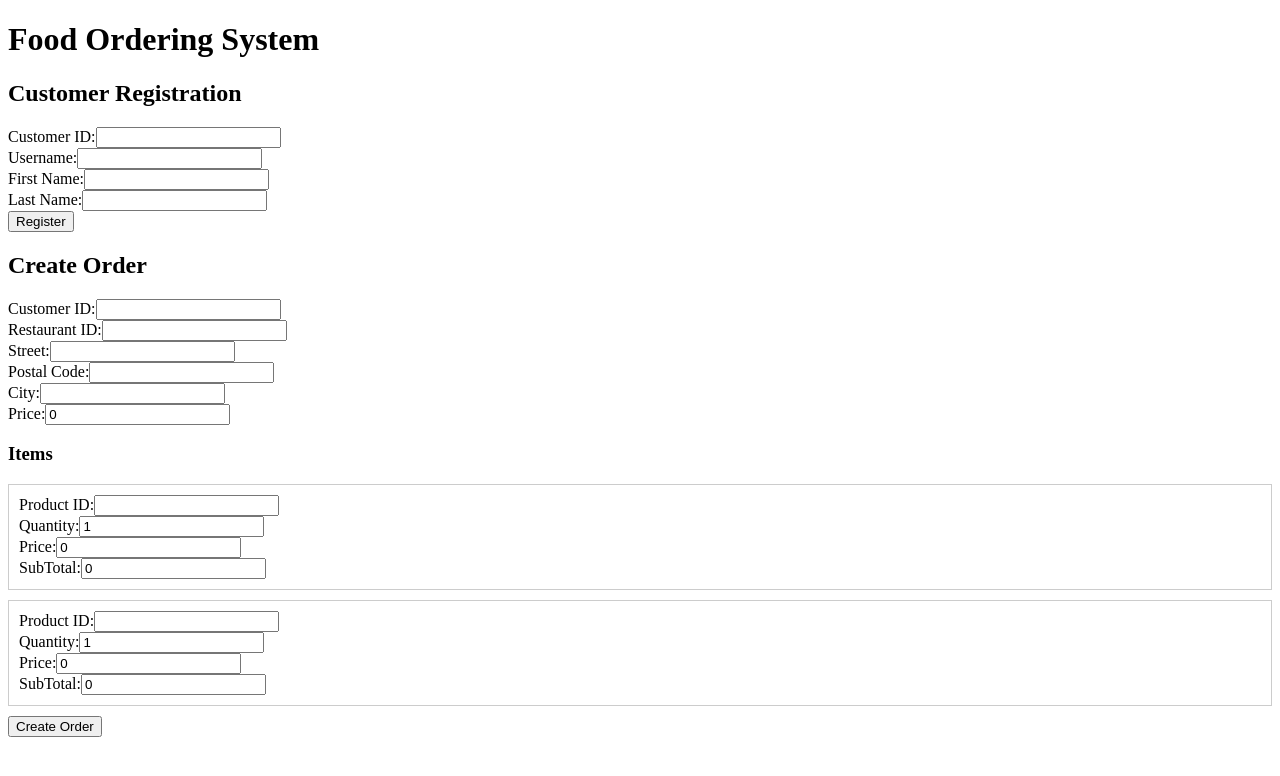
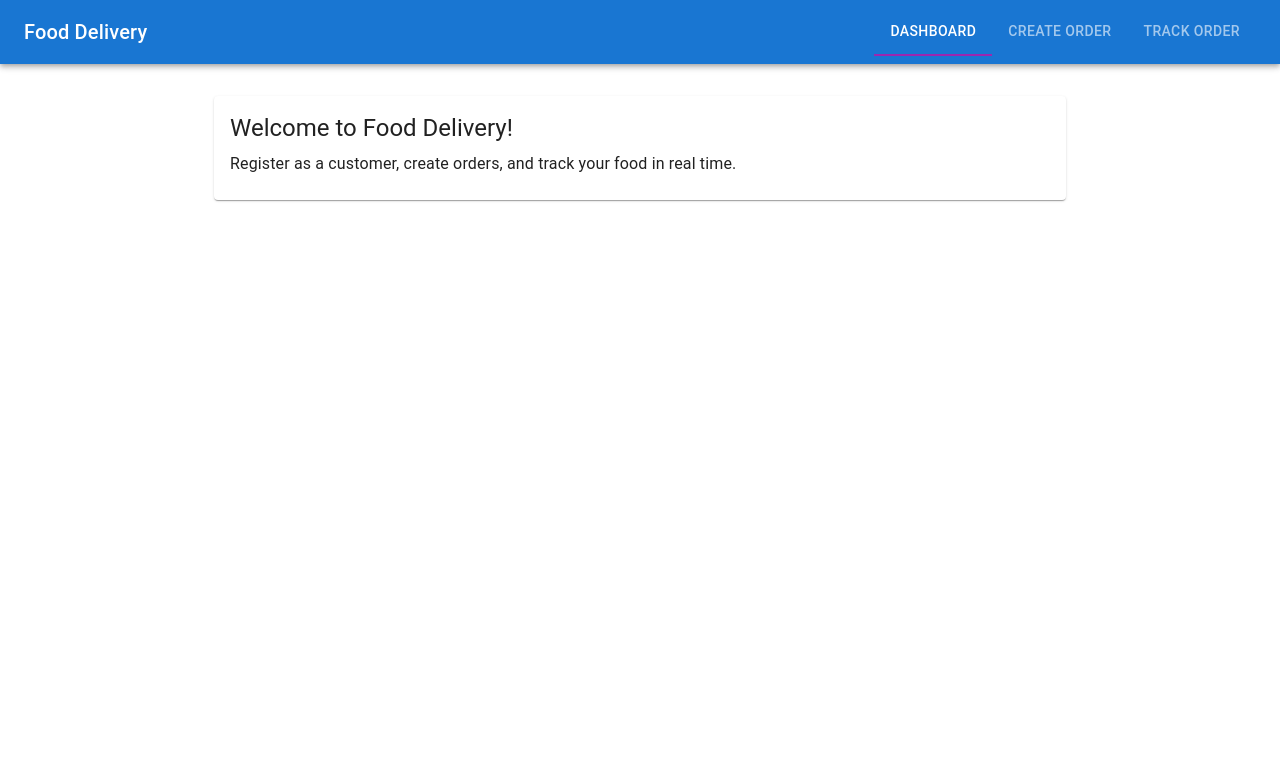
Before and after one commit to prithvik1998/event-driven-microservices, a React (Create React App) app in the folder frontend-service/: page / in a window 1280 px wide. Shown: the top 776 px of the page. Built offline with nearby package versions, Linux system fonts and the light colour scheme.

Commit message:
Modernize frontend with Material-UI

```diff
--- a/frontend-service/src/App.js
+++ b/frontend-service/src/App.js
@@ -1,18 +1,33 @@
 import React from 'react';
-import CustomerRegistration from './components/CustomerRegistration';
+import { Container, CssBaseline, Box, Typography, AppBar, Toolbar, Tabs, Tab } from '@mui/material';
+import Dashboard from './components/Dashboard';
 import OrderForm from './components/OrderForm';
+import OrderTracking from './components/OrderTracking';
 
 function App() {
+  const [tab, setTab] = React.useState(0);
+
   return (
-    <div className="App">
-      <header className="App-header">
-        <h1>Food Ordering System</h1>
-      </header>
-      <main>
-        <CustomerRegistration />
-        <OrderForm />
-      </main>
-    </div>
+    <>
+      <CssBaseline />
+      <AppBar position="static">
+        <Toolbar>
+          <Typography variant="h6" sx={{ flexGrow: 1 }}>
+            Food Delivery
+          </Typography>
+          <Tabs value={tab} onChange={(_, v) => setTab(v)} textColor="inherit" indicatorColor="secondary">
+            <Tab label="Dashboard" />
+            <Tab label="Create Order" />
+            <Tab label="Track Order" />
+          </Tabs>
+        </Toolbar>
+      </AppBar>
+      <Container maxWidth="md" sx={{ mt: 4 }}>
+        {tab === 0 && <Dashboard />}
+        {tab === 1 && <OrderForm />}
+        {tab === 2 && <OrderTracking />}
+      </Container>
+    </>
   );
 }
 
--- a/frontend-service/src/components/CustomerRegistration.js
+++ b/frontend-service/src/components/CustomerRegistration.js
@@ -1,5 +1,6 @@
 import React, { useState } from 'react';
 import { registerCustomer } from '../services/customerService';
+import { TextField, Button, Paper, Typography, Grid } from '@mui/material';
 
 const CustomerRegistration = () => {
   const [formData, setFormData] = useState({
@@ -8,62 +9,40 @@ const CustomerRegistration = () => {
     firstName: '',
     lastName: ''
   });
+  const [message, setMessage] = useState('');
 
   const handleSubmit = async (e) => {
     e.preventDefault();
     try {
-      const response = await registerCustomer(formData);
-      alert('Customer registered successfully!');
-      console.log('Customer registered:', response);
+      await registerCustomer(formData);
+      setMessage('Customer registered successfully!');
     } catch (error) {
-      alert('Registration failed: ' + error.message);
-      console.error('Registration failed:', error);
+      setMessage('Registration failed: ' + error.message);
     }
   };
 
   return (
-    <div className="registration-form">
-      <h2>Customer Registration</h2>
+    <Paper sx={{ p: 3, mb: 3 }}>
+      <Typography variant="h6" gutterBottom>Customer Registration</Typography>
       <form onSubmit={handleSubmit}>
-        <div>
-          <label>Customer ID:</label>
-          <input
-            type="text"
-            value={formData.customerId}
-            onChange={(e) => setFormData({...formData, customerId: e.target.value})}
-            required
-          />
-        </div>
-        <div>
-          <label>Username:</label>
-          <input
-            type="text"
-            value={formData.username}
-            onChange={(e) => setFormData({...formData, username: e.target.value})}
-            required
-          />
-        </div>
-        <div>
-          <label>First Name:</label>
-          <input
-            type="text"
-            value={formData.firstName}
-            onChange={(e) => setFormData({...formData, firstName: e.target.value})}
-            required
-          />
-        </div>
-        <div>
-          <label>Last Name:</label>
-          <input
-            type="text"
-            value={formData.lastName}
-            onChange={(e) => setFormData({...formData, lastName: e.target.value})}
-            required
-          />
-        </div>
-        <button type="submit">Register</button>
+        <Grid container spacing={2}>
+          <Grid item xs={12} sm={6}>
+            <TextField label="Customer ID" fullWidth required value={formData.customerId} onChange={e => setFormData({ ...formData, customerId: e.target.value })} />
+          </Grid>
+          <Grid item xs={12} sm={6}>
+            <TextField label="Username" fullWidth required value={formData.username} onChange={e => setFormData({ ...formData, username: e.target.value })} />
+          </Grid>
+          <Grid item xs={12} sm={6}>
+            <TextField label="First Name" fullWidth required value={formData.firstName} onChange={e => setFormData({ ...formData, firstName: e.target.value })} />
+          </Grid>
+          <Grid item xs={12} sm={6}>
+            <TextField label="Last Name" fullWidth required value={formData.lastName} onChange={e => setFormData({ ...formData, lastName: e.target.value })} />
+          </Grid>
+        </Grid>
+        <Button type="submit" variant="contained" sx={{ mt: 2 }}>Register</Button>
       </form>
-    </div>
+      {message && <Typography sx={{ mt: 2 }}>{message}</Typography>}
+    </Paper>
   );
 };
 
--- /dev/null
+++ b/frontend-service/src/components/Dashboard.js
@@ -0,0 +1,18 @@
+import React from 'react';
+import { Card, CardContent, Typography, Box } from '@mui/material';
+
+const Dashboard = () => (
+  <Box>
+    <Card sx={{ mb: 2 }}>
+      <CardContent>
+        <Typography variant="h5">Welcome to Food Delivery!</Typography>
+        <Typography variant="body1" sx={{ mt: 1 }}>
+          Register as a customer, create orders, and track your food in real time.
+        </Typography>
+      </CardContent>
+    </Card>
+    {/* You can add more dashboard widgets here */}
+  </Box>
+);
+
+export default Dashboard;
--- a/frontend-service/src/components/OrderForm.js
+++ b/frontend-service/src/components/OrderForm.js
@@ -1,199 +1,68 @@
 import React, { useState } from 'react';
-import { createOrder, getOrder } from '../services/orderService';
+import { createOrder } from '../services/orderService';
+import { TextField, Button, Box, Typography, Grid, Paper } from '@mui/material';
+
+const defaultItem = { productId: '', quantity: 1, price: 0, subTotal: 0 };
 
 const OrderForm = () => {
   const [orderData, setOrderData] = useState({
     customerId: '',
     restaurantId: '',
-    address: {
-      street: '',
-      postalCode: '',
-      city: ''
-    },
+    address: { street: '', postalCode: '', city: '' },
     price: 0,
-    items: [
-      {
-        productId: '',
-        quantity: 1,
-        price: 0,
-        subTotal: 0
-      },
-      {
-        productId: '',
-        quantity: 1,
-        price: 0,
-        subTotal: 0
-      }
-    ]
+    items: [ { ...defaultItem } ]
   });
+  const [trackingId, setTrackingId] = useState('');
+  const [message, setMessage] = useState('');
 
-  const [trackingId, setTrackingId] = useState('');
-  const [orderStatus, setOrderStatus] = useState(null);
+  const handleItemChange = (idx, field, value) => {
+    const items = [...orderData.items];
+    items[idx][field] = field === 'quantity' || field === 'price' || field === 'subTotal' ? parseFloat(value) : value;
+    setOrderData({ ...orderData, items });
+  };
 
-  const handleItemChange = (index, field, value) => {
-    const newItems = [...orderData.items];
-    newItems[index][field] = field === 'quantity' || field === 'price' || field === 'subTotal' ? parseFloat(value) : value;
-    setOrderData({ ...orderData, items: newItems });
-  };
+  const addItem = () => setOrderData({ ...orderData, items: [ ...orderData.items, { ...defaultItem } ] });
 
   const handleSubmit = async (e) => {
     e.preventDefault();
-
-    // Format price and subTotal fields to two decimal places
-    const formattedOrderData = {
-      ...orderData,
-      price: Number(orderData.price).toFixed(2),
-      items: orderData.items.map(item => ({
-        ...item,
-        price: Number(item.price).toFixed(2),
-        subTotal: Number(item.subTotal).toFixed(2),
-      }))
-    };
-
     try {
-      const response = await createOrder(formattedOrderData);
-      alert('Order created successfully! Order ID: ' + response.orderTrackingId);
-      console.log('Order created:', response);
+      const response = await createOrder(orderData);
       setTrackingId(response.orderTrackingId);
+      setMessage('Order created successfully!');
     } catch (error) {
-      alert('Order creation failed: ' + error.message);
-      console.error('Order creation failed:', error);
-    }
-  };
-
-  const handleCheckStatus = async () => {
-    try {
-      const statusResponse = await getOrder(trackingId);
-      setOrderStatus(statusResponse);
-    } catch (error) {
-      alert('Failed to fetch order status: ' + error.message);
+      setMessage('Order creation failed: ' + error.message);
     }
   };
 
   return (
-    <div className="order-form">
-      <h2>Create Order</h2>
+    <Paper sx={{ p: 3 }}>
+      <Typography variant="h6" gutterBottom>Create Order</Typography>
       <form onSubmit={handleSubmit}>
-        <div>
-          <label>Customer ID:</label>
-          <input
-            type="text"
-            value={orderData.customerId}
-            onChange={(e) => setOrderData({...orderData, customerId: e.target.value})}
-            required
-          />
-        </div>
-        <div>
-          <label>Restaurant ID:</label>
-          <input
-            type="text"
-            value={orderData.restaurantId}
-            onChange={(e) => setOrderData({...orderData, restaurantId: e.target.value})}
-            required
-          />
-        </div>
-        <div>
-          <label>Street:</label>
-          <input
-            type="text"
-            value={orderData.address.street}
-            onChange={(e) => setOrderData({
-              ...orderData,
-              address: {...orderData.address, street: e.target.value}
-            })}
-            required
-          />
-        </div>
-        <div>
-          <label>Postal Code:</label>
-          <input
-            type="text"
-            value={orderData.address.postalCode}
-            onChange={(e) => setOrderData({
-              ...orderData,
-              address: {...orderData.address, postalCode: e.target.value}
-            })}
-            required
-          />
-        </div>
-        <div>
-          <label>City:</label>
-          <input
-            type="text"
-            value={orderData.address.city}
-            onChange={(e) => setOrderData({
-              ...orderData,
-              address: {...orderData.address, city: e.target.value}
-            })}
-            required
-          />
-        </div>
-        <div>
-          <label>Price:</label>
-          <input
-            type="number"
-            value={orderData.price}
-            onChange={(e) => setOrderData({...orderData, price: parseFloat(e.target.value)})}
-            required
-          />
-        </div>
-        <h3>Items</h3>
+        <Grid container spacing={2}>
+          <Grid item xs={6}><TextField label="Customer ID" fullWidth required value={orderData.customerId} onChange={e => setOrderData({ ...orderData, customerId: e.target.value })} /></Grid>
+          <Grid item xs={6}><TextField label="Restaurant ID" fullWidth required value={orderData.restaurantId} onChange={e => setOrderData({ ...orderData, restaurantId: e.target.value })} /></Grid>
+          <Grid item xs={4}><TextField label="Street" fullWidth required value={orderData.address.street} onChange={e => setOrderData({ ...orderData, address: { ...orderData.address, street: e.target.value } })} /></Grid>
+          <Grid item xs={4}><TextField label="Postal Code" fullWidth required value={orderData.address.postalCode} onChange={e => setOrderData({ ...orderData, address: { ...orderData.address, postalCode: e.target.value } })} /></Grid>
+          <Grid item xs={4}><TextField label="City" fullWidth required value={orderData.address.city} onChange={e => setOrderData({ ...orderData, address: { ...orderData.address, city: e.target.value } })} /></Grid>
+          <Grid item xs={12}><TextField label="Total Price" fullWidth required type="number" value={orderData.price} onChange={e => setOrderData({ ...orderData, price: parseFloat(e.target.value) })} /></Grid>
+        </Grid>
+        <Typography variant="subtitle1" sx={{ mt: 2 }}>Items</Typography>
         {orderData.items.map((item, idx) => (
-          <div key={idx} style={{border: '1px solid #ccc', marginBottom: '10px', padding: '10px'}}>
-            <div>
-              <label>Product ID:</label>
-              <input
-                type="text"
-                value={item.productId}
-                onChange={e => handleItemChange(idx, 'productId', e.target.value)}
-                required
-              />
-            </div>
-            <div>
-              <label>Quantity:</label>
-              <input
-                type="number"
-                value={item.quantity}
-                onChange={e => handleItemChange(idx, 'quantity', e.target.value)}
-                required
-              />
-            </div>
-            <div>
-              <label>Price:</label>
-              <input
-                type="number"
-                value={item.price}
-                onChange={e => handleItemChange(idx, 'price', e.target.value)}
-                required
-              />
-            </div>
-            <div>
-              <label>SubTotal:</label>
-              <input
-                type="number"
-                value={item.subTotal}
-                onChange={e => handleItemChange(idx, 'subTotal', e.target.value)}
-                required
-              />
-            </div>
-          </div>
+          <Grid container spacing={2} key={idx} sx={{ mb: 1 }}>
+            <Grid item xs={3}><TextField label="Product ID" fullWidth required value={item.productId} onChange={e => handleItemChange(idx, 'productId', e.target.value)} /></Grid>
+            <Grid item xs={3}><TextField label="Quantity" fullWidth required type="number" value={item.quantity} onChange={e => handleItemChange(idx, 'quantity', e.target.value)} /></Grid>
+            <Grid item xs={3}><TextField label="Price" fullWidth required type="number" value={item.price} onChange={e => handleItemChange(idx, 'price', e.target.value)} /></Grid>
+            <Grid item xs={3}><TextField label="SubTotal" fullWidth required type="number" value={item.subTotal} onChange={e => handleItemChange(idx, 'subTotal', e.target.value)} /></Grid>
+          </Grid>
         ))}
-        <button type="submit">Create Order</button>
+        <Button onClick={addItem} sx={{ mb: 2 }}>Add Item</Button>
+        <Box>
+          <Button type="submit" variant="contained">Create Order</Button>
+        </Box>
       </form>
-      {trackingId && (
-        <div>
-          <h3>Order Tracking</h3>
-          <p>Order Tracking ID: {trackingId}</p>
-          <button onClick={handleCheckStatus}>Check Order Status</button>
-          {orderStatus && (
-            <div>
-              <p>Status: {orderStatus.orderStatus}</p>
-              <p>Message: {orderStatus.message}</p>
-            </div>
-          )}
-        </div>
-      )}
-    </div>
+      {message && <Typography sx={{ mt: 2 }}>{message}</Typography>}
+      {trackingId && <Typography sx={{ mt: 2 }}>Order Tracking ID: {trackingId}</Typography>}
+    </Paper>
   );
 };
 
--- /dev/null
+++ b/frontend-service/src/components/OrderTracking.js
@@ -0,0 +1,36 @@
+import React, { useState } from 'react';
+import { getOrder } from '../services/orderService';
+import { TextField, Button, Typography, Paper, Box } from '@mui/material';
+
+const OrderTracking = () => {
+  const [trackingId, setTrackingId] = useState('');
+  const [orderStatus, setOrderStatus] = useState(null);
+  const [message, setMessage] = useState('');
+
+  const handleCheckStatus = async () => {
+    try {
+      const statusResponse = await getOrder(trackingId);
+      setOrderStatus(statusResponse);
+      setMessage('');
+    } catch (error) {
+      setMessage('Failed to fetch order status: ' + error.message);
+    }
+  };
+
+  return (
+    <Paper sx={{ p: 3 }}>
+      <Typography variant="h6" gutterBottom>Order Tracking</Typography>
+      <TextField label="Order Tracking ID" fullWidth value={trackingId} onChange={e => setTrackingId(e.target.value)} sx={{ mb: 2 }} />
+      <Button variant="contained" onClick={handleCheckStatus}>Check Order Status</Button>
+      {orderStatus && (
+        <Box sx={{ mt: 2 }}>
+          <Typography>Status: {orderStatus.orderStatus}</Typography>
+          <Typography>Message: {orderStatus.message}</Typography>
+        </Box>
+      )}
+      {message && <Typography color="error" sx={{ mt: 2 }}>{message}</Typography>}
+    </Paper>
+  );
+};
+
+export default OrderTracking;
--- a/frontend-service/src/services/customerService.js
+++ b/frontend-service/src/services/customerService.js
@@ -1,22 +1,6 @@
-const API_BASE_URL = 'http://abc47a48b20d243089058aef34696659-1816326668.us-east-1.elb.amazonaws.com:8184';
-
-export const registerCustomer = async (customerData) => {
-  try {
-    const response = await fetch(`${API_BASE_URL}/customers`, {
-      method: 'POST',
-      headers: {
-        'Content-Type': 'application/json',
-      },
-      body: JSON.stringify(customerData),
-    });
-
-    if (!response.ok) {
-      throw new Error('Registration failed');
-    }
-
-    return await response.json();
-  } catch (error) {
-    console.error('Error registering customer:', error);
-    throw error;
-  }
-};
+export const registerCustomer = (data) =>
+  fetch(`${process.env.REACT_APP_CUSTOMER_API_URL}/customers`, {
+    method: 'POST',
+    headers: { 'Content-Type': 'application/json' },
+    body: JSON.stringify(data),
+  }).then(res => res.json());
--- a/frontend-service/src/services/orderService.js
+++ b/frontend-service/src/services/orderService.js
@@ -1,37 +1,10 @@
-const API_BASE_URL = 'http://a666dd10fea464039b8cfacf6c27bb38-1881340992.us-east-1.elb.amazonaws.com:8181';
+export const createOrder = (data) =>
+  fetch(`${process.env.REACT_APP_ORDER_API_URL}/orders`, {
+    method: 'POST',
+    headers: { 'Content-Type': 'application/json' },
+    body: JSON.stringify(data),
+  }).then(res => res.json());
 
-export const createOrder = async (orderData) => {
-  try {
-    const response = await fetch(`${API_BASE_URL}/orders`, {
-      method: 'POST',
-      headers: {
-        'Content-Type': 'application/json',
-      },
-      body: JSON.stringify(orderData),
-    });
-
-    if (!response.ok) {
-      throw new Error('Order creation failed');
-    }
-
-    return await response.json();
-  } catch (error) {
-    console.error('Error creating order:', error);
-    throw error;
-  }
-};
-
-export const getOrder = async (orderTrackingId) => {
-  try {
-    const response = await fetch(`${API_BASE_URL}/orders/${orderTrackingId}`);
-
-    if (!response.ok) {
-      throw new Error('Failed to fetch order');
-    }
-
-    return await response.json();
-  } catch (error) {
-    console.error('Error fetching order:', error);
-    throw error;
-  }
-};
+export const getOrder = (trackingId) =>
+  fetch(`${process.env.REACT_APP_ORDER_API_URL}/orders/${trackingId}`)
+    .then(res => res.json());
```
Also changed, not shown: frontend-service/package.json (+6 -2 lines), 1 other file (tests, documents, lock files or other folders).
